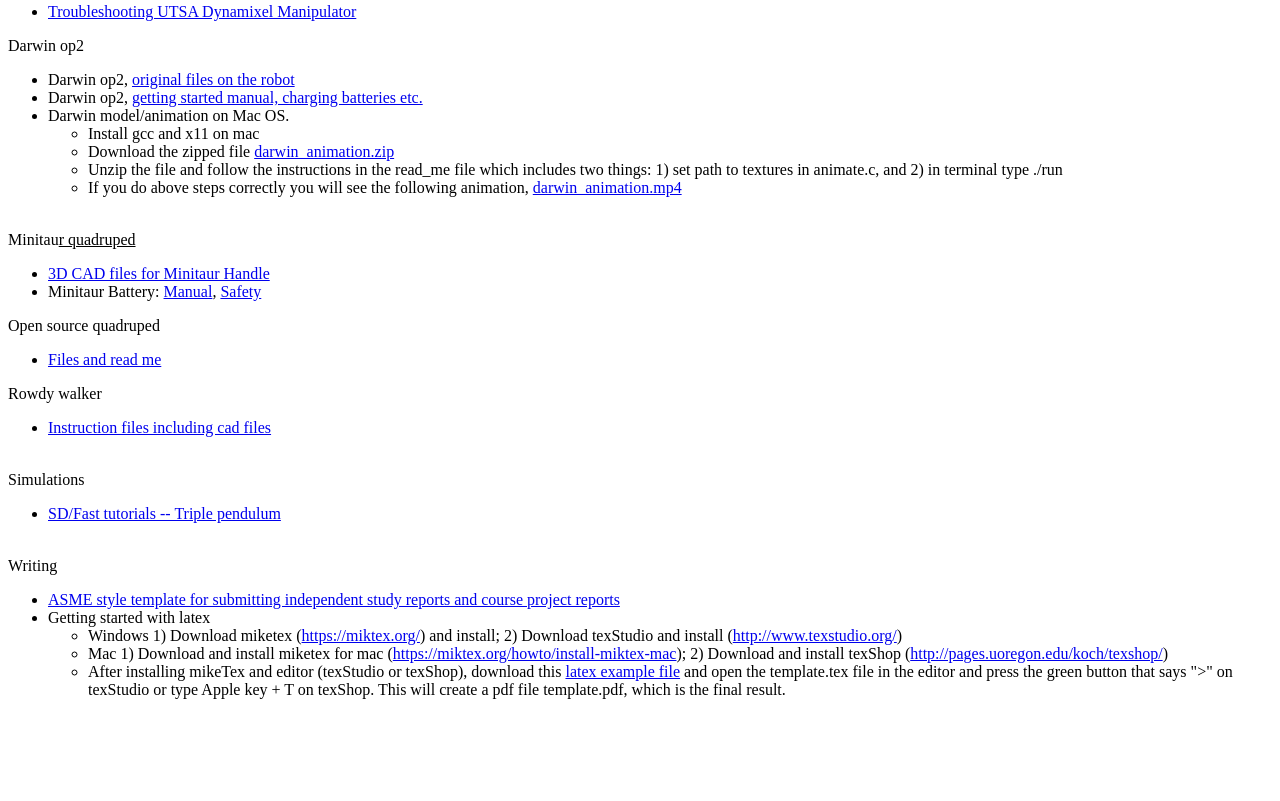
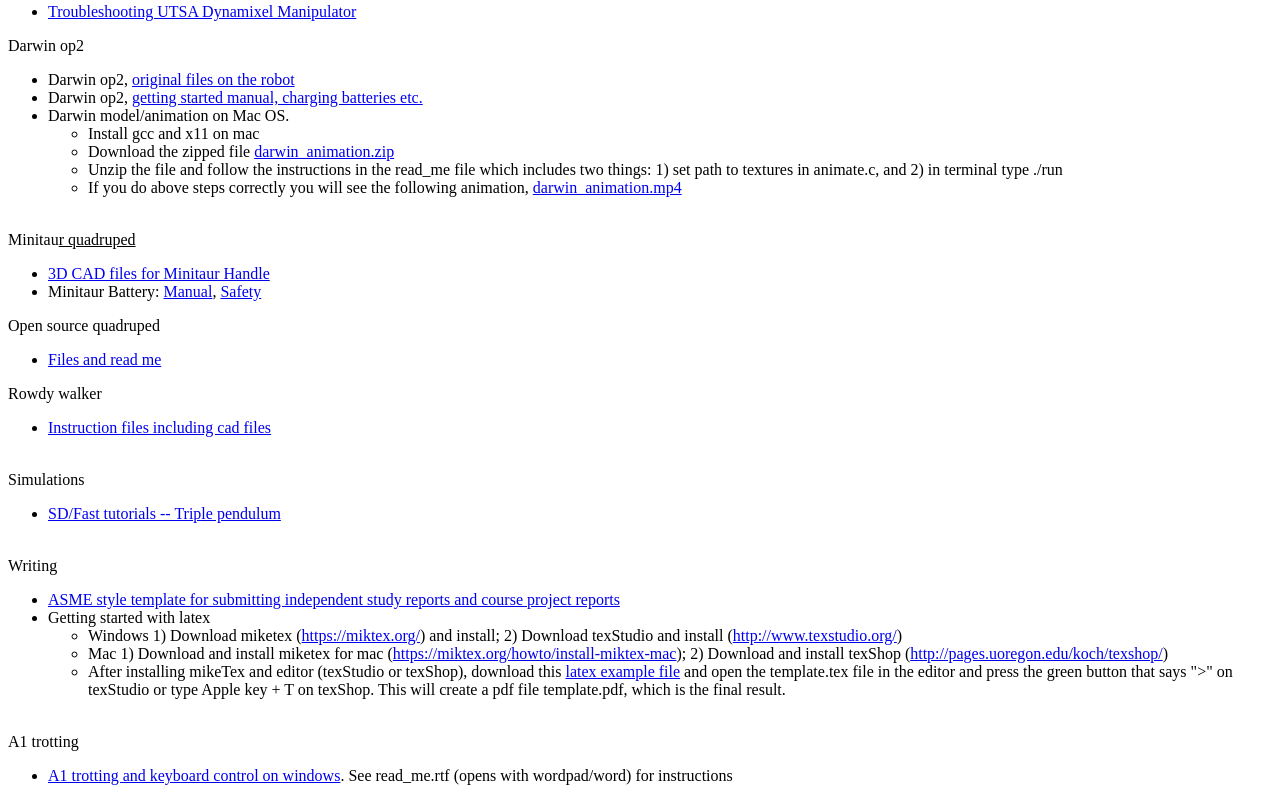
Before and after one commit to pab47/pab47.github.io, a plain HTML site: page info.html in a window 1280 px wide. Shown: the part 432-1233 px from the top of the page. Before the commit the page ends 1191 px from the top, so only its background shows below. Drawn offline with Linux system fonts and the light colour scheme.

Commit message:
Updated info with a1 trotting

```diff
--- a/info.html
+++ b/info.html
@@ -102,6 +102,11 @@ will create a pdf file template.pdf, which is the final result.<br>
   </ul>
 
 </ul>
-<br><br>
+<p> <br>
+  A1 trotting<br>
+</p>
+	<ul>
+		<li> <a href="info/a1_trotting9_win.zip"> A1 trotting and keyboard control on windows</a>. See read_me.rtf (opens with wordpad/word) for instructions</li>
+	</ul>
 
 </body></html>
```
